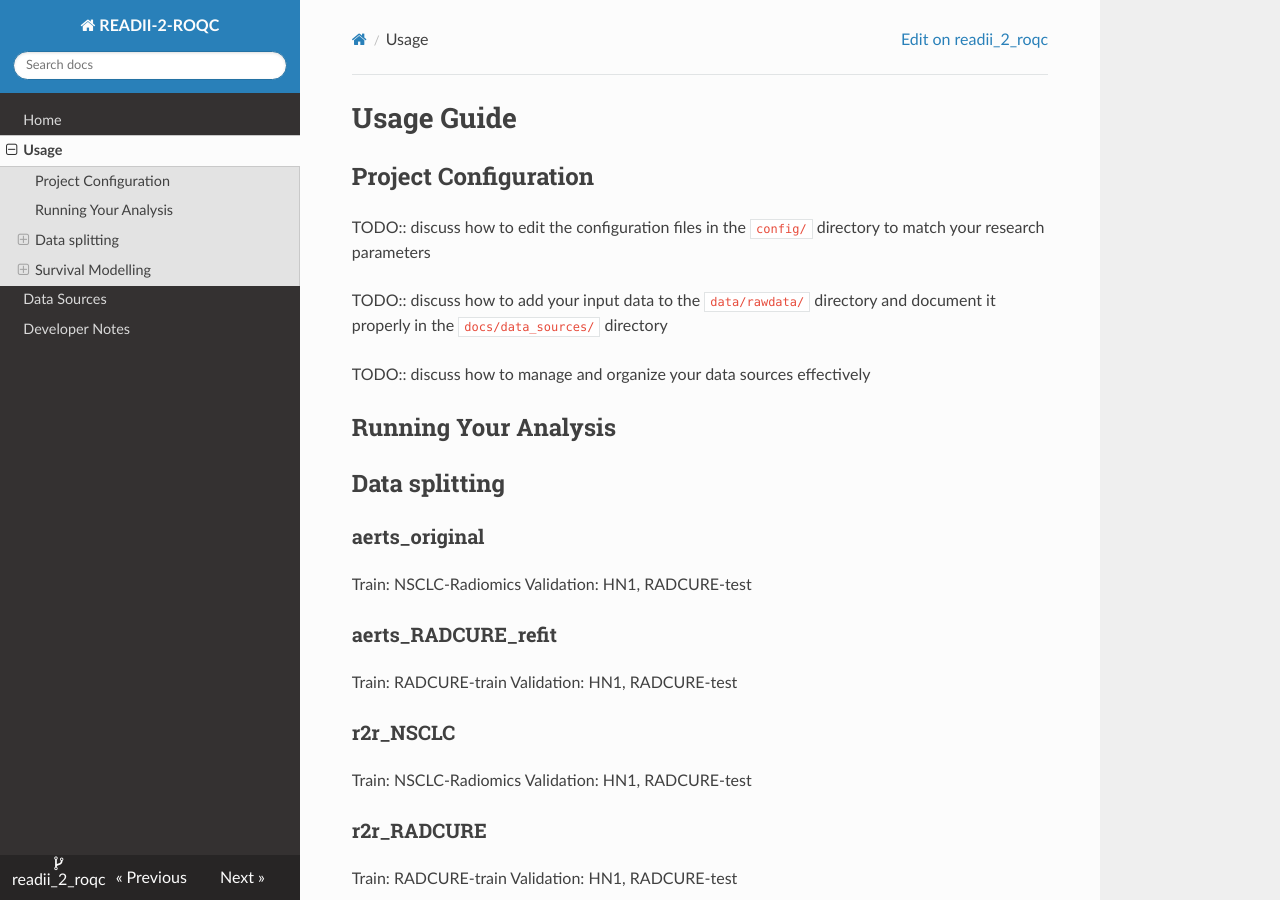
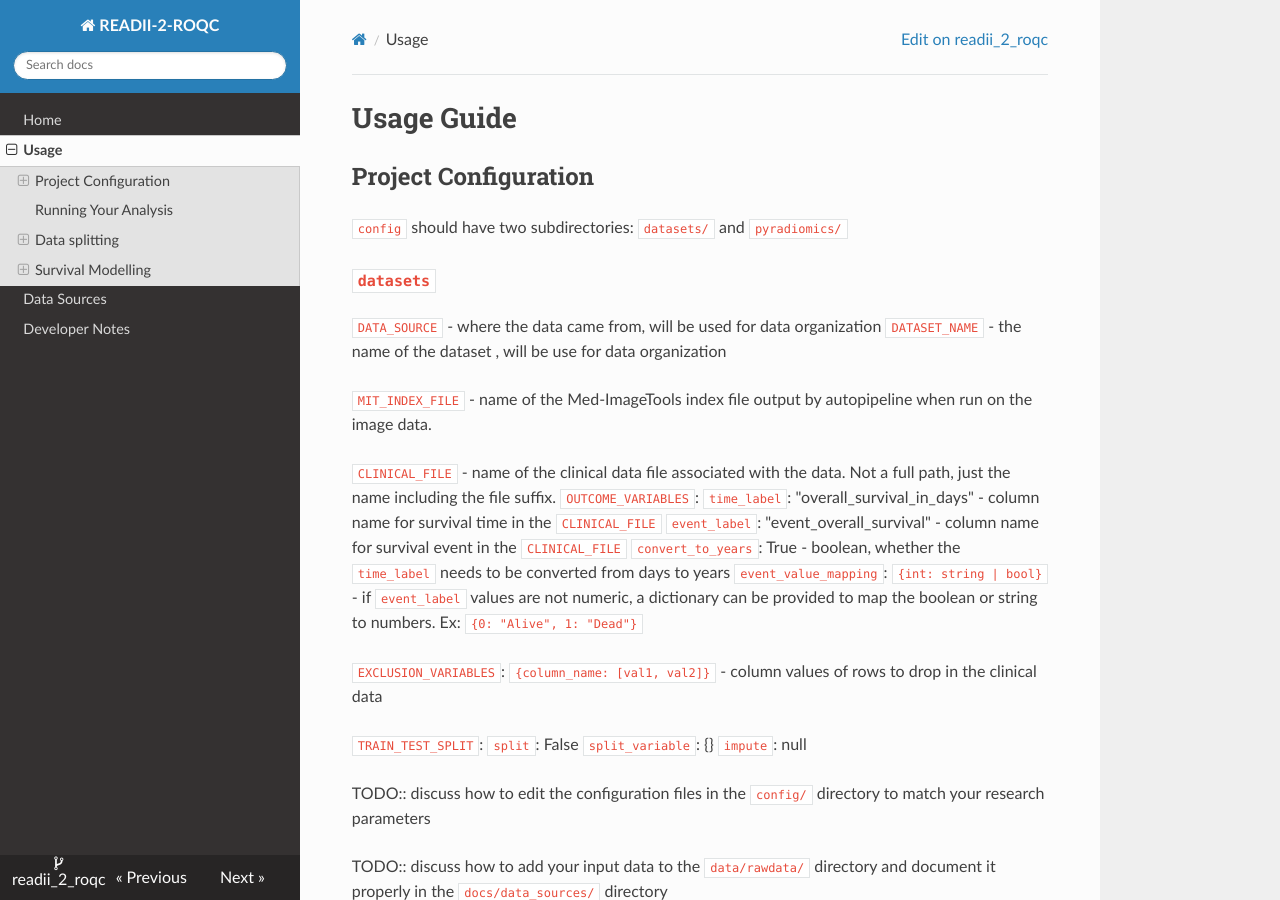
Before and after one commit to bhklab/readii_2_roqc, an MkDocs documentation site: the page built from docs/usage.md, in a window 1280 px wide and 900 px high. Built offline with MkDocs 1.6.1, drawn with Linux system fonts in a browser that asks for light colours; nearby versions of some CDN libraries.

Commit message:
docs: add description of config arguments for the datasets

```diff
--- a/docs/usage.md
+++ b/docs/usage.md
@@ -1,6 +1,29 @@
 # Usage Guide
 
 ## Project Configuration
+
+`config` should have two subdirectories: `datasets/` and `pyradiomics/`
+
+### `datasets`
+
+`DATA_SOURCE` - where the data came from, will be used for data organization
+`DATASET_NAME` - the name of the dataset , will be use for data organization
+
+`MIT_INDEX_FILE` - name of the Med-ImageTools index file output by autopipeline when run on the image data.
+
+`CLINICAL_FILE` - name of the clinical data file associated with the data. Not a full path, just the name including the file suffix.
+`OUTCOME_VARIABLES`:
+    `time_label`: "overall_survival_in_days" - column name for survival time in the `CLINICAL_FILE`
+    `event_label`: "event_overall_survival" - column name for survival event in the `CLINICAL_FILE`
+    `convert_to_years`: True - boolean, whether the `time_label` needs to be converted from days to years
+    `event_value_mapping`: `{int: string | bool}` - if `event_label` values are not numeric, a dictionary can be provided to map the boolean or string to numbers. Ex: `{0: "Alive", 1: "Dead"}`
+
+`EXCLUSION_VARIABLES`: `{column_name: [val1, val2]}` - column values of rows to drop in the clinical data
+
+`TRAIN_TEST_SPLIT`:
+    `split`: False
+    `split_variable`: {}
+    `impute`: null
 
 TODO:: discuss how to edit the configuration files in the `config/` directory to match your research parameters
 
```
